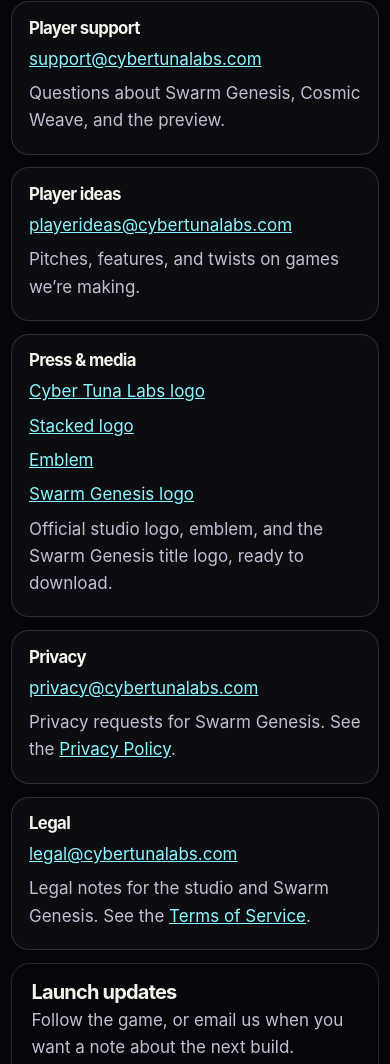
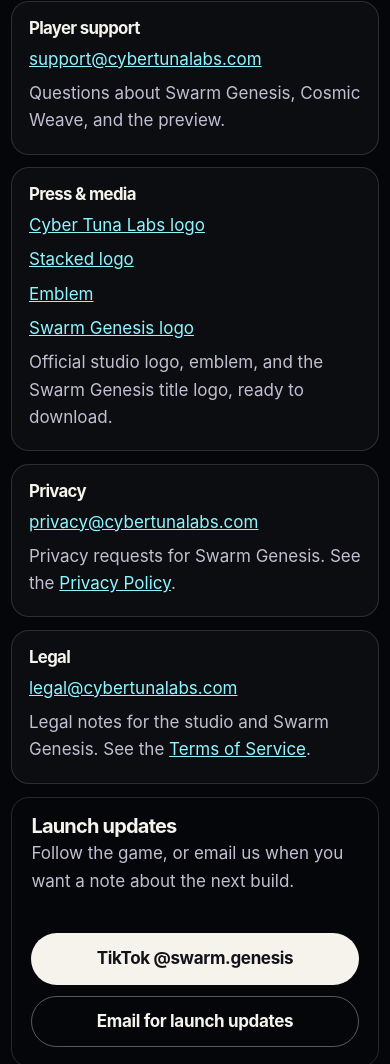
Before and after one commit to bcatuna/cybertunalabs.com, a plain HTML site: page index.html in a window 390 px wide. Shown: the part 5141-6205 px from the top of the page. Drawn offline with Linux system fonts and the light colour scheme.

Commit message:
Point the player ideas callout at support@cybertunalabs.com.
Keep the Send us your idea band and drop the duplicate playerideas address from the public contact lists.

Co-authored-by: bcatuna <bcatuna@users.noreply.github.com>

```diff
--- a/index.html
+++ b/index.html
@@ -51,7 +51,6 @@
         },
         "contactPoint": [
           { "@type": "ContactPoint", "email": "support@cybertunalabs.com", "contactType": "customer support" },
-          { "@type": "ContactPoint", "email": "playerideas@cybertunalabs.com", "contactType": "player ideas" },
           { "@type": "ContactPoint", "email": "privacy@cybertunalabs.com", "contactType": "privacy" },
           { "@type": "ContactPoint", "email": "legal@cybertunalabs.com", "contactType": "legal" }
         ]
@@ -258,7 +257,7 @@
             <h3>Send us your idea</h3>
             <p>A pitch, a wild concept, or a twist on something we’re already making.</p>
           </div>
-          <a class="button idea-mail" href="mailto:playerideas@cybertunalabs.com?subject=Game%20Idea%20for%20Cyber%20Tuna%20Labs"><span>playerideas@<wbr>cybertunalabs.com</span></a>
+          <a class="button idea-mail" href="mailto:support@cybertunalabs.com?subject=Game%20Idea%20for%20Cyber%20Tuna%20Labs"><span>support@<wbr>cybertunalabs.com</span></a>
         </aside>
       </div>
     </section>
@@ -271,13 +270,8 @@
         <div class="cards">
           <article class="card">
             <h3>Player support</h3>
-            <p><a href="mailto:support@cybertunalabs.com">support@<wbr>cybertunalabs.com</a></p>
+            <p><a href="mailto:support@cybertunalabs.com">support@cybertunalabs.com</a></p>
             <p>Questions about Swarm Genesis, Cosmic Weave, and the preview.</p>
-          </article>
-          <article class="card">
-            <h3>Player ideas</h3>
-            <p><a href="mailto:playerideas@cybertunalabs.com?subject=Game%20Idea%20for%20Cyber%20Tuna%20Labs">playerideas@<wbr>cybertunalabs.com</a></p>
-            <p>Pitches, features, and twists on games we’re making.</p>
           </article>
           <article class="card">
             <h3>Press &amp; media</h3>
@@ -289,12 +283,12 @@
           </article>
           <article class="card">
             <h3>Privacy</h3>
-            <p><a href="mailto:privacy@cybertunalabs.com?subject=Swarm%20Genesis%20Privacy">privacy@<wbr>cybertunalabs.com</a></p>
+            <p><a href="mailto:privacy@cybertunalabs.com?subject=Swarm%20Genesis%20Privacy">privacy@cybertunalabs.com</a></p>
             <p>Privacy requests for Swarm Genesis. See the <a href="/swarm-genesis/privacy/">Privacy Policy</a>.</p>
           </article>
           <article class="card">
             <h3>Legal</h3>
-            <p><a href="mailto:legal@cybertunalabs.com?subject=Swarm%20Genesis%20Terms">legal@<wbr>cybertunalabs.com</a></p>
+            <p><a href="mailto:legal@cybertunalabs.com?subject=Swarm%20Genesis%20Terms">legal@cybertunalabs.com</a></p>
             <p>Legal notes for the studio and Swarm Genesis. See the <a href="/swarm-genesis/terms/">Terms of Service</a>.</p>
           </article>
         </div>
@@ -323,7 +317,6 @@
         <div>
           <h2>Contact</h2>
           <p><a href="mailto:support@cybertunalabs.com">support@cybertunalabs.com</a></p>
-          <p><a href="mailto:playerideas@cybertunalabs.com?subject=Game%20Idea%20for%20Cyber%20Tuna%20Labs">playerideas@<wbr>cybertunalabs.com</a></p>
           <p><a href="mailto:privacy@cybertunalabs.com">privacy@cybertunalabs.com</a></p>
           <p><a href="mailto:legal@cybertunalabs.com">legal@cybertunalabs.com</a></p>
         </div>
--- a/styles.css
+++ b/styles.css
@@ -426,15 +426,11 @@ h1 {
 
 .cards {
   display: grid;
-  grid-template-columns: repeat(6, minmax(0, 1fr));
+  grid-template-columns: repeat(4, minmax(0, 1fr));
   gap: 0.8rem;
   margin-top: 1.6rem;
 }
-.cards .card:nth-child(4),
-.cards .card:nth-child(5) { grid-column: span 3; }
 .card {
-  grid-column: span 2;
-  min-width: 0;
   padding: 1.1rem 1.05rem 1.2rem;
   border-radius: 18px;
   border: 1px solid var(--line);
@@ -529,10 +525,6 @@ dialog::backdrop { background: rgba(0, 0, 0, 0.84); }
   .feature-copy { order: 2; }
   .showcase-media { order: 1; }
   .cards { grid-template-columns: 1fr 1fr; }
-  .cards .card,
-  .cards .card:nth-child(4),
-  .cards .card:nth-child(5) { grid-column: auto; }
-  .cards .card:last-child { grid-column: 1 / -1; }
 }
 @media (max-width: 720px) {
   :root { --header: 7.6rem; }
@@ -550,8 +542,6 @@ dialog::backdrop { background: rgba(0, 0, 0, 0.84); }
   .studio-mark img { width: min(250px, 72%); }
   .actions .button { width: 100%; }
   .cards { grid-template-columns: 1fr; }
-  .cards .card,
-  .cards .card:last-child { grid-column: auto; }
   .idea-band { align-items: stretch; padding-right: 1.15rem; }
   .idea-mail { width: 100%; }
   .section { padding: 3.6rem 0; }
```
Also changed, not shown: 404.html (+0 -1 lines).
